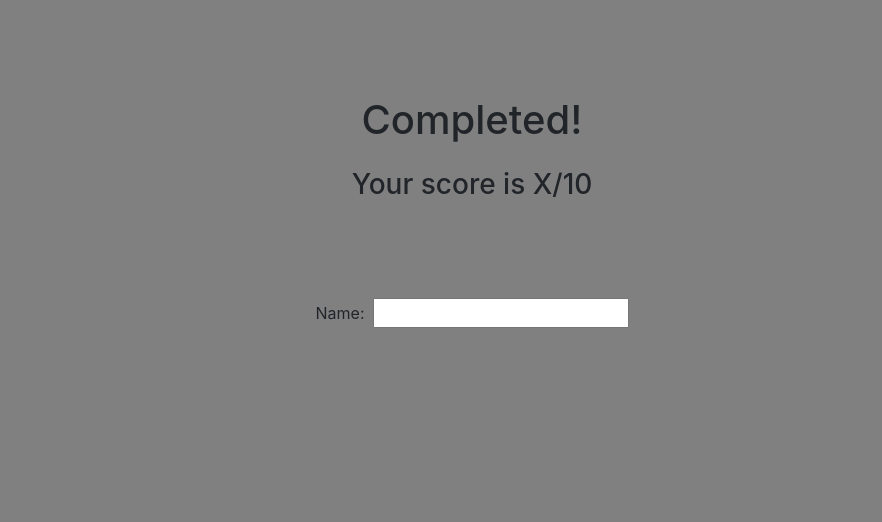
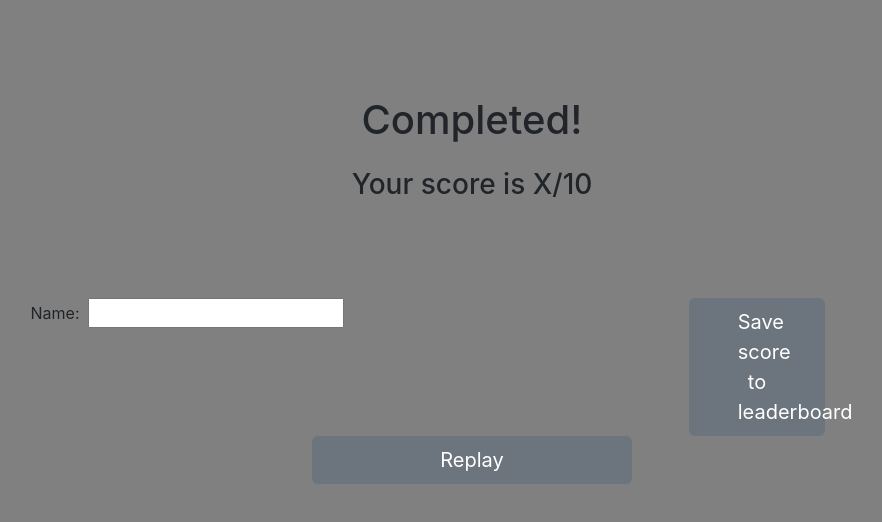
Before and after one commit to TehowennatheGott/WebDevProject01, a React (Create React App) app: page /result in a window 1280 px wide. Shown: the top 522 px of the page, without its empty margins (168-1050 px from the left). Built offline with nearby package versions, Linux system fonts and the light colour scheme.

Commit message:
Added squarebuttons to leaderboard and result pages.

```diff
--- a/src/leaderboard.jsx
+++ b/src/leaderboard.jsx
@@ -1,12 +1,13 @@
 import React from 'react';
 import Row from './Row.jsx';
+import SquareButton from './SquareButton.jsx';
 
 function leaderboard() {
   return (
     <div>
       <div className="text-center">
         <h1 className="mt-5 pt-5 pb-3">Top Scores</h1>
-        {/* Replace this comment with button component after merge. */}
+        <SquareButton destination="/catagory" text="Replay" />
         <br/><br/>
         <div className="container-fluid w-75">
           <Row name="Name" catagory="Catagory" score="Score" style="fw-bold"/>
--- a/src/result.jsx
+++ b/src/result.jsx
@@ -1,4 +1,5 @@
 import React from 'react'
+import SquareButton from './SquareButton'
 
 function result() {
   return (
@@ -6,13 +7,18 @@ function result() {
     <div className="text-center">
       <h1 className="mt-5 pt-5 pb-3">Completed!</h1>
       <h3 className="fs-3 mb-5 pb-5">Your score is <span>{/* This value will be changed with the sessionStorage results */}X</span>/10</h3>
-      <div>
-        <label htmlFor="name" className=" pe-2">Name: </label>
-        <input type="text" id="name" name="name"/>
-        {/* Replace comment with Button component after merge is done */}
+      <div className="container">
+        <div className="row">
+          <div className="col">
+            <label className="pe-2">Name: </label>
+            <input type="text" id="name" name="name"/>
+          </div>
+          <div className="col-6">
+            <SquareButton destination="/leaderboard" text="Save score to leaderboard" />
+          </div>
+        </div>
       </div>
-
-      {/* Replace comment with Button component after merge is done */}
+      <SquareButton destination="/catagory" text="Replay" />
     </div>
     </>
   )
```
